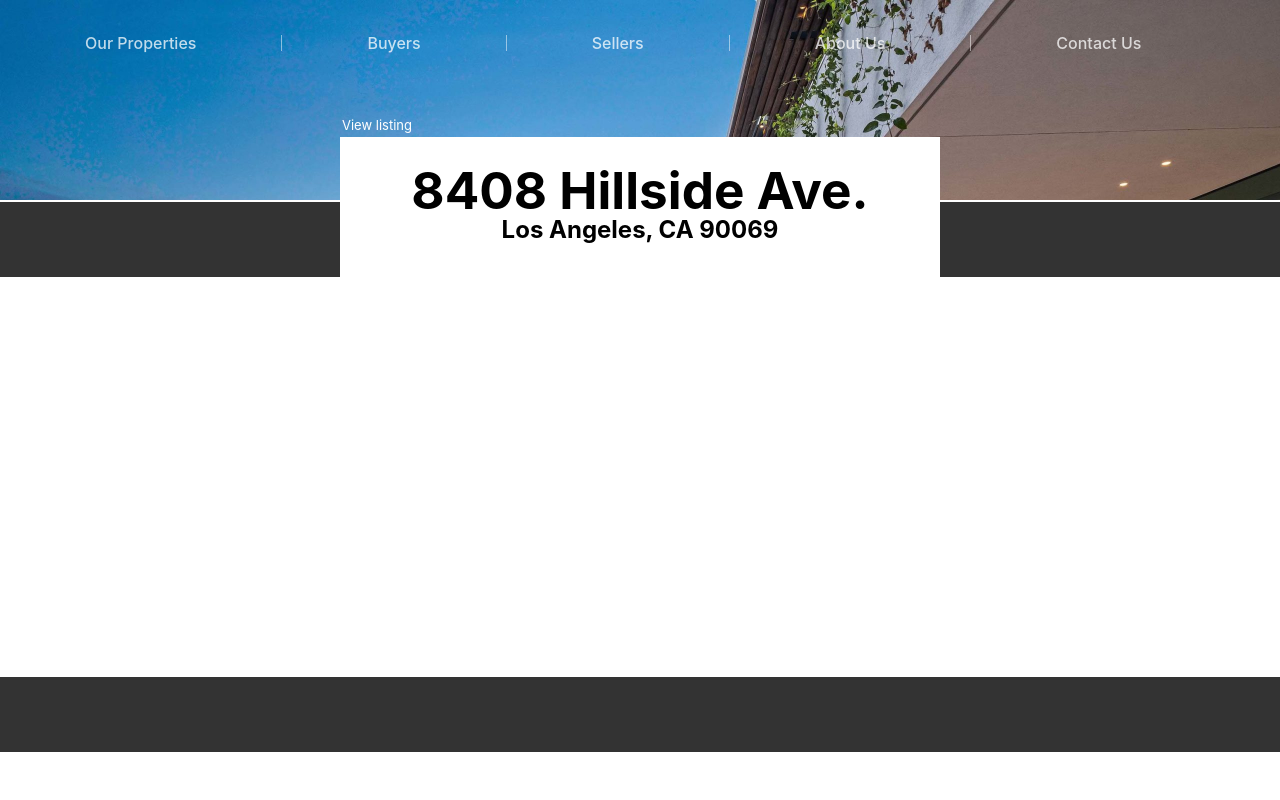
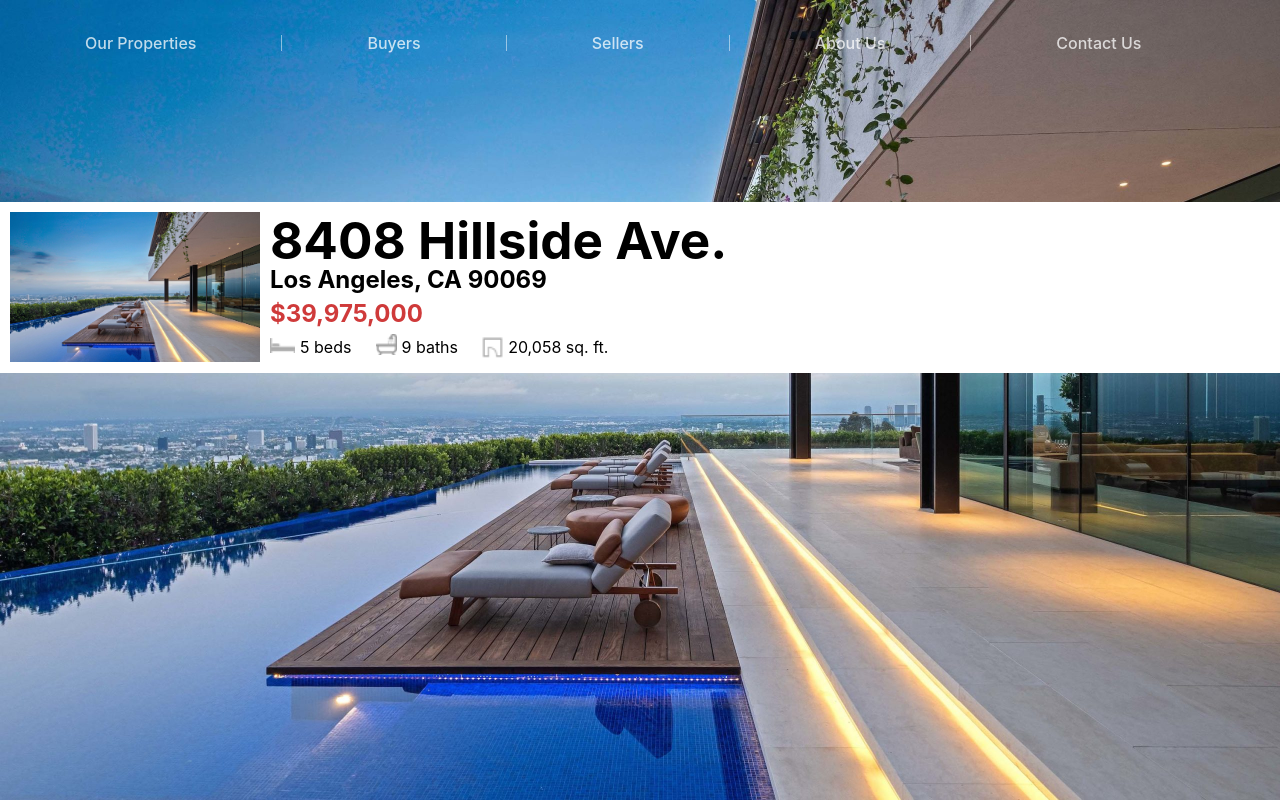
Before and after one commit to adamsrbryan/homekey, a React (Vite) app: page / in a window 1280 px wide. Built offline with nearby package versions, Linux system fonts and the light colour scheme.

Commit message:
Style changes

```diff
--- a/src/App.scss
+++ b/src/App.scss
@@ -3,7 +3,7 @@
   margin: 0;
   max-width: 100%;
   box-sizing: border-box;
-  text-align: center;
+  text-align: left;
 }
 
 html {
@@ -40,6 +40,7 @@ html {
 //start new styles
 .header {
   position: absolute;
+  z-index: 10;
 
   .buttons {
     display: flex;
@@ -70,9 +71,19 @@ html {
   }
 }
 
+.background-image {
+  width: 100%;
+  min-width: 800px;
+  height: 800px;
+  background-image: url("./assets/house-image-1.jpg");
+  background-size: cover;
+  position: absolute;
+}
+
 .hero {
   .property-image-1 {
     width: 100%;
+    min-width: 800px;
     height: 200px;
     background-image: url("./assets/house-image-1.jpg");
     background-size: cover;
@@ -81,107 +92,116 @@ html {
 
 .listing-wrapper {
   position: relative;
+  background-color: #fff;
 }
 
 .listing {
-  position: absolute;
-  display: flex;
-  top: -65px;
   width: 100%;
-  justify-content: center;
 
   .property-info-wrapper {
-    max-width: 700px;
-    min-width: 600px;
-    height: 140px;
-    background: white;
-    z-index: 5;
-    padding: 25px 50px;
     display: flex;
-    justify-content: center;
-    position: relative;
+    justify-content: flex-start;
+    padding: 10px;
 
-    p {
-      position: absolute;
-      top: -18px;
-      left: 2px;
-      font-size: 13px;
-      color: white;
-      cursor: pointer;
+    .property-thumbnail {
+      min-width: 250px;
+      height: 150px;
+      background-image: url("./assets/house-image-1.jpg");
+      background-size: cover;
     }
+
+    .property-info {
+      margin-left: 10px;
 
       h1 {
         white-space: nowrap;
       }
 
-    .listing-price h1 {
+      .price {
         color: rgb(207, 58, 58);
-      /*text-align: left;*/
-      padding-top: 15px;
+        margin-top: 10px;
+      }
+    }
+  }
 }
 
-    .bid {
+.details {
+  display: flex;
+  justify-content: space-between;
+  width: 74%;
+  margin-top: 5px;
+
+  .icon {
+    display: flex;
+  }
+
+  .icon-bed {
+    background-image: url("./assets/icon-bed.png");
+    background-size: cover;
+    height: 15px;
+    width: 25px;
+    margin-top: 7px;
+  }
+
+  .icon-bath {
+    background-image: url("./assets/icon-bath.png");
+    background-size: cover;
+    height: 21px;
+    width: 21px;
+    margin-top: 3px;
+  }
+
+  .icon-sqft {
+    background-image: url("./assets/icon-sqft.png");
+    background-size: cover;
+    height: 21px;
+    width: 21px;
+    margin-top: 6px;
+  }
+
+  p {
+    text-align: left;
+    line-height: 2;
+    padding-left: 5px;
+  }
+}
+
+.user-buttons {
+  button {
     color: white;
     background-color: #333;
-      width: 250px;
+    width: 300px;
     height: 60px;
     transition: all .4s ease;
     border: 3px solid white;
     outline: none;
-      position: absolute;
-      bottom: 50px;
-      left: 35%;
   }
 
-    .bid:before {
-      content: "";
-      position: absolute;
-      width: 50px;
-      top: 50%;
-      left: -30px;
-      background: #333;
-      height: 1px;
-      transform: scaleY(1.1);
-    }
-
-    .bid:after {
-      content: "";
-      top: 50%;
-      position: absolute;
-      width: 50px;
-      right: -30px;
-      background: #333;
-      height: 1px;
-      transform: scaleY(1.1);
-    }
-
-      .bid:hover {
+  button:hover {
     color: #001F3F;
     background-color: #fff;
     border: 1px solid black;
 }
+
+  button:nth-child(1) {
+    top: 290px;
   }
 }
 
-.filler {
-  width: 100%;
-  height: 75px;
-  background-color: #333;;
-  position: absolute;
-  bottom: -208px;
+.filler-text {
+  width: 65%;
+  line-height: 1.5;
+
+  p {
+    text-align: left;
+  }
 }
 
 .bids-wrapper {
-  width: 100%;
-  height: 550px;
-  background-color: #333;
-  display: flex;
-  justify-content: center;
+  background-color: #fff;
 
   .bids {
     width: 100%;
-    background-color: #fff;
-    height: 400px;
-    margin-top: 75px;
+    height: 200px;
   }
 }
--- a/src/components/Property.jsx
+++ b/src/components/Property.jsx
@@ -4,16 +4,32 @@ import '../App.scss'
 function Property({address, location, beds, baths, sqft, price}) {
     return(
     <>
+        <canvas className="background-image" />
         <section className='hero'>
             <canvas className="property-image-1" />
         </section>
         <section className="listing-wrapper">
             <div className='listing'>
                 <div className='property-info-wrapper'>
-                    <p>View listing</p>
+                    <div className='property-thumbnail' />
                     <div className='property-info'>
                         <h1>{address}</h1>
                         <h2>{location}</h2>
+                        <h2 className="price">${price}</h2>
+                        <div className='details'>
+                            <div className='icon'>
+                                <div className='icon-bed' />
+                                <p>{beds} beds</p>
+                            </div>
+                            <div className='icon'>
+                                <div className='icon-bath' />
+                                <p>{baths} baths</p>
+                            </div>
+                            <div className='icon'>
+                                <div className='icon-sqft' />
+                                <p>{sqft} sq. ft.</p>
+                            </div>
+                        </div>
                     </div>
                 </div>
             </div>
```
Lines whose indentation alone changed are shown as unchanged.
